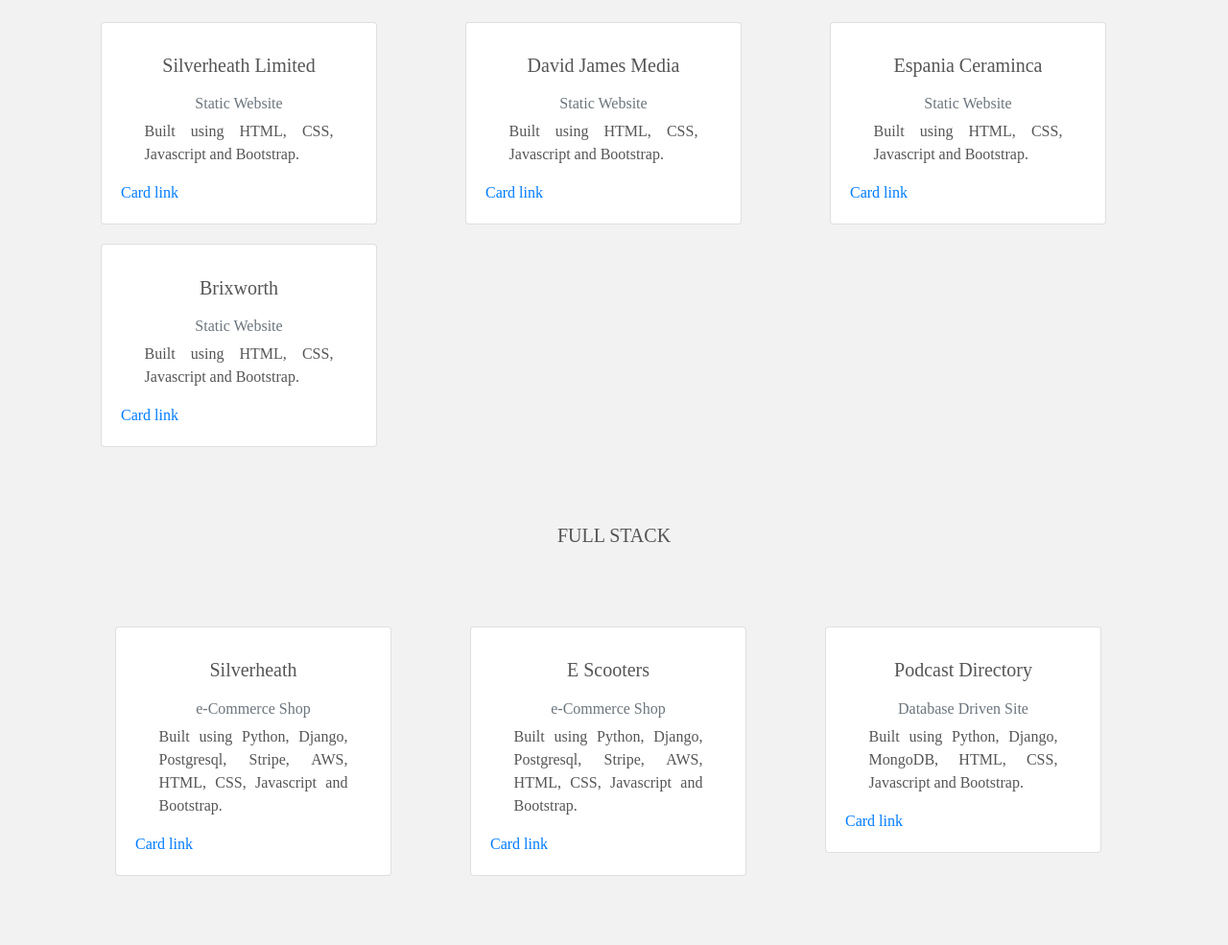
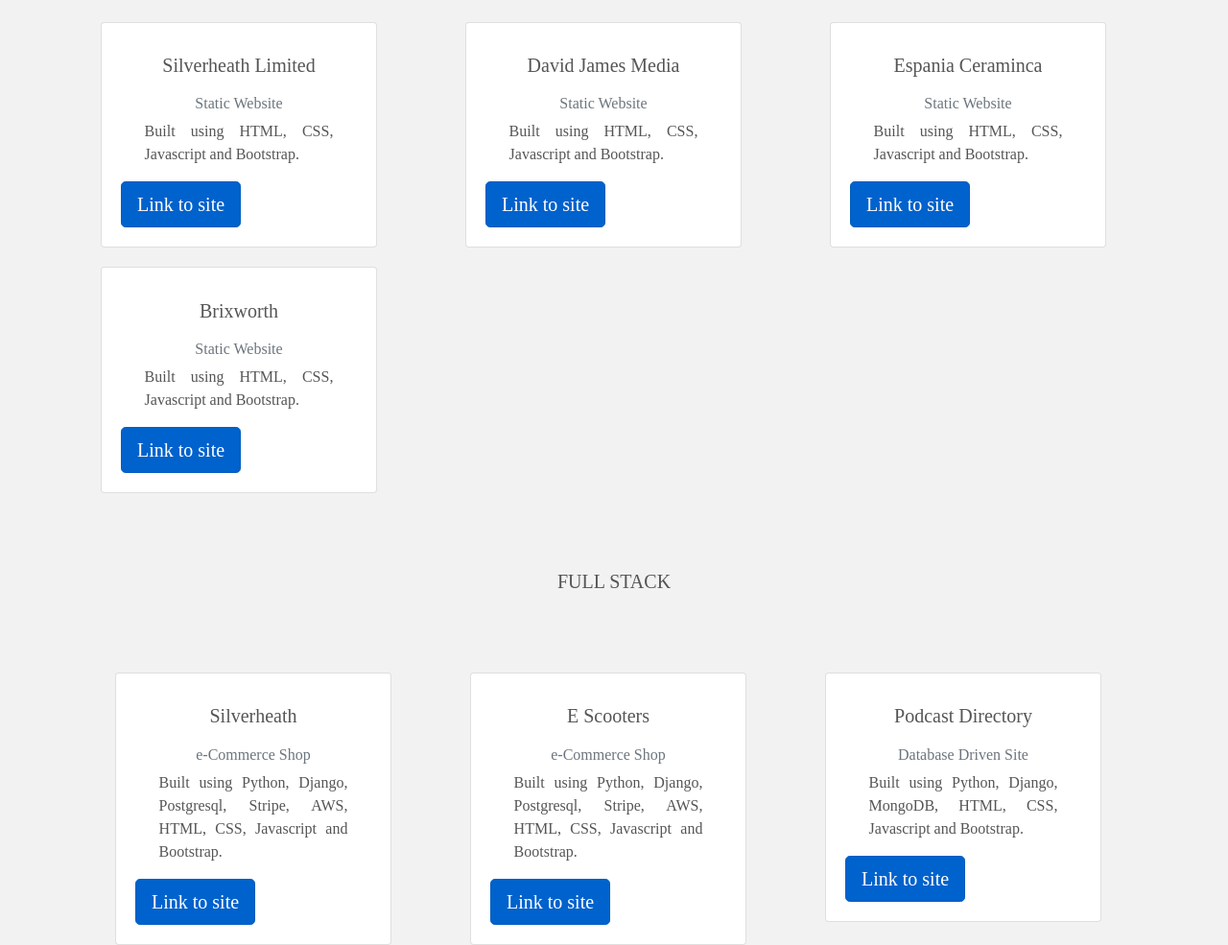
Before and after one commit to MD1968/marks-blog, a plain HTML site: page portfolio.html in a window 1280 px wide. Shown: the part 499-1484 px from the top of the page at 96% size. Before the commit the page ends 1412 px from the top, so only its background shows below. Drawn offline with nearby package versions, Linux system fonts and the light colour scheme.

Commit message:
slight change to buttons
slight change to buttons

```diff
--- a/portfolio.html
+++ b/portfolio.html
@@ -75,7 +75,8 @@
                   <h5 class="card-title">Silverheath Limited </h5>
                   <h6 class="card-subtitle mb-2 text-muted">Static Website</h6>
                   <p class="card-text">Built using HTML, CSS, Javascript and Bootstrap.</p>
-                  <a href="https://wwww.silheath.co.uk" class="card-link">Card link</a>
+                  <a href="https://www.silverheath.co.uk" target="_blank" class="btn btn-primary btn-lg active" role="button" aria-pressed="true">Link to site</a>
+
               </div>
           </div>
         </div>
@@ -86,7 +87,9 @@
                   <h5 class="card-title">David James Media</h5>
                   <h6 class="card-subtitle mb-2 text-muted">Static Website</h6>
                   <p class="card-text">Built using HTML, CSS, Javascript and Bootstrap.</p>
-                  <a href="#" class="card-link">Card link</a>
+                                    <a href="https://www.silverheath.co.uk" target="_blank"
+                                        class="btn btn-primary btn-lg active" role="button" aria-pressed="true">Link to site</a>
+
                </div>
           </div>
         </div>
@@ -97,7 +100,9 @@
             <h5 class="card-title">Espania Ceraminca</h5>
             <h6 class="card-subtitle mb-2 text-muted"> Static Website</h6>
             <p class="card-text">Built using HTML, CSS, Javascript and Bootstrap.</p>
-            <a href="https://www.mdyson.net/espaniaceraminca/index.html" class="card-link">Card link</a>
+                             <a href="https://www.silverheath.co.uk" target="_blank"
+                                 class="btn btn-primary btn-lg active" role="button" aria-pressed="true">Link to site</a>
+
         </div>
     </div>
 </div>
@@ -107,8 +112,10 @@
           <div class="card-body">
               <h5 class="card-title">Brixworth</h5>
               <h6 class="card-subtitle mb-2 text-muted">Static Website</h6>
-              <p class="card-text">Built using HTML, CSS, Javascript and Bootstrap.</p>
-              <a href="https://www.mdyson.net/brixowrth/index.html" class="card-link">Card link</a>
+              <p class="card-text">Built using HTML, CSS, Javascript and Bootstrap.</p> <a
+                  href="https://www.silverheath.co.uk" target="_blank" class="btn btn-primary btn-lg active"
+                  role="button" aria-pressed="true">Link to site</a>
+
           </div>
       </div>
   </div>
@@ -127,7 +134,9 @@
                     <h6 class="card-subtitle mb-2 text-muted">e-Commerce Shop</h6>
                     <p class="card-text">Built using Python, Django, Postgresql, Stripe, AWS, HTML, CSS, Javascript and
                         Bootstrap.</p>
-                    <a href="https://silverheath.herokuapp.com/" target="blank" class="card-link">Card link</a>
+                                    <a href="https://www.silverheath.co.uk" target="_blank"
+                                        class="btn btn-primary btn-lg active" role="button" aria-pressed="true">Link to site</a>
+
                 </div>
             </div>
         </div>
@@ -140,7 +149,10 @@
                     <p class="card-text">Built using Python, Django, Postgresql, Stripe, AWS, HTML, CSS, Javascript and
                         Bootstrap.
                     </p>
-                    <a href="https://e-scooters.herokuapp.com" target="blank" class=" card-link">Card link</a>
+                                      <a href="https://www.silverheath.co.uk" target="_blank"
+                                          class="btn btn-primary btn-lg active" role="button"
+                                          aria-pressed="true">Link to site</a>
+
                 </div>
             </div>
         </div>
@@ -152,8 +164,11 @@
                     <h6 class="card-subtitle mb-2 text-muted">Database Driven Site</h6>
                     <p class="card-text">Built using Python, Django, MongoDB, HTML, CSS, Javascript and Bootstrap.
                     </p>
-                    <a href="https://podcast-directory.herokuapp.com/" target="blank" class=" card-link">Card
-                        link</a>
+
+                                      <a href="https://www.silverheath.co.uk" target="_blank"
+                                          class=" btn btn-primary btn-lg active" role="button"
+                                          aria-pressed="true">Link to site</a>
+</div>
                 </div>
             </div>
         </div>
```
Also changed, not shown: assets/css/style.css (line endings or trailing spaces).
